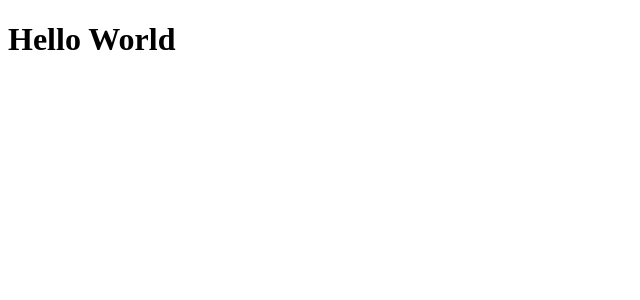
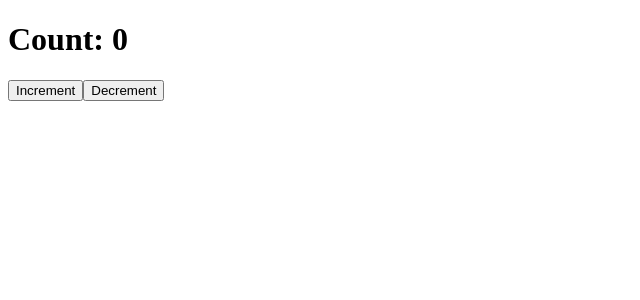
Before and after one commit to coderoadpl/q-a-2025-03-27, a React (Vite) app: page / in a window 1280 px wide. Shown: the top 300 px of the page, without its empty margins (0-640 px from the left). Built offline with nearby package versions, Linux system fonts and the light colour scheme.

Commit message:
✨ Implement dummy counter with increment and decrement functionality

```diff
--- a/src/App.tsx
+++ b/src/App.tsx
@@ -1,5 +1,16 @@
+import { useMemoryGameStore } from "./storeToReactAdapter";
+
 const App = () => {
-  return <h1>Hello World</h1>;
+  const count = useMemoryGameStore((state) => state.count)
+  const setCount = useMemoryGameStore((state) => state.setCount)
+
+  return (
+    <div>
+      <h1>Count: {count}</h1>
+      <button onClick={() => setCount(count + 1)}>Increment</button>
+      <button onClick={() => setCount(count - 1)}>Decrement</button>
+    </div>
+  );
 };
 
 export default App;
--- /dev/null
+++ b/src/store.ts
@@ -0,0 +1,19 @@
+import { createStore } from 'zustand/vanilla'
+import { persist } from 'zustand/middleware'
+
+export type TMemoryGameState = {
+  count: number
+  setCount: (count: number) => void
+}
+
+export const memoryGameStore = createStore<TMemoryGameState>()(
+  persist(
+    (set) => ({
+      count: 0,
+      setCount: (count) => set({ count }),
+    }),
+    {
+      name: 'game-storage',
+    }
+  )
+)
--- /dev/null
+++ b/src/storeToReactAdapter.ts
@@ -0,0 +1,7 @@
+import { useStore } from 'zustand'
+
+import { memoryGameStore, TMemoryGameState } from './store'
+
+export const useMemoryGameStore = <T>(selector: (state: TMemoryGameState) => T): T => {
+  return useStore(memoryGameStore, selector)
+}
```
